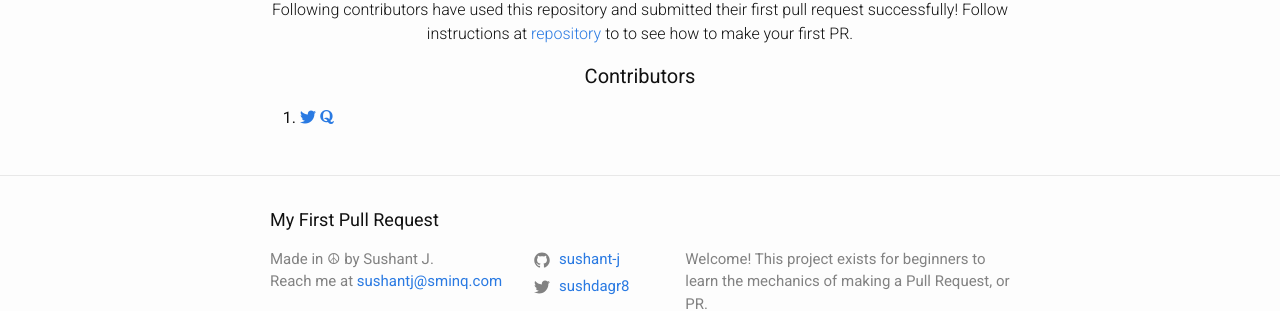
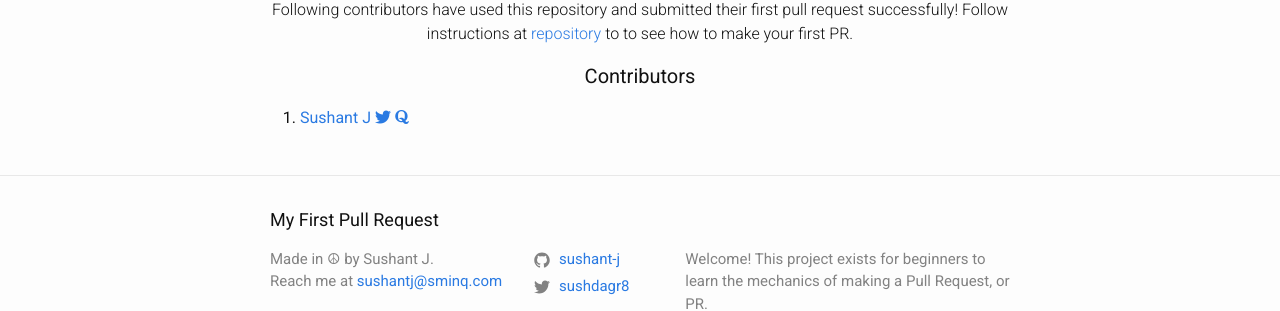
Before and after one commit to sushant-j/my-first-pull-request, a Jekyll site: the page built from index.md, in a window 1280 px wide. Shown: the part 157-468 px from the top of the page. Built offline with Jekyll 4.4.1, drawn with Linux system fonts in a browser that asks for light colours; nearby versions of some CDN libraries.

Commit message:
Update home.html

```diff
--- a/_layouts/home.html
+++ b/_layouts/home.html
@@ -12,11 +12,15 @@
          Just copy and paste, change the values and you're done! -->
     <!-- User number 1 -->
     <li>
+     <a href="https://github.com/sushant-j/">
+        Sushant J
      <a href="https://github.com/Saurabh2798/">
        </a>
+     <a class="" href="https://twitter.com/sushdagr8">
      <a class="" href="https://twitter.com/SSD_1998_27">
           <i class="fa fa-twitter"></i>
        </a>
+       <a href="https://www.quora.com/profile/Sushant-Joshi-5">
      <a href="https://www.quora.com/profile/Saurabh Deshmukh">
           <i class="fa fa-quora"></i>
        </a>
```
Lines whose indentation alone changed are shown as unchanged.
